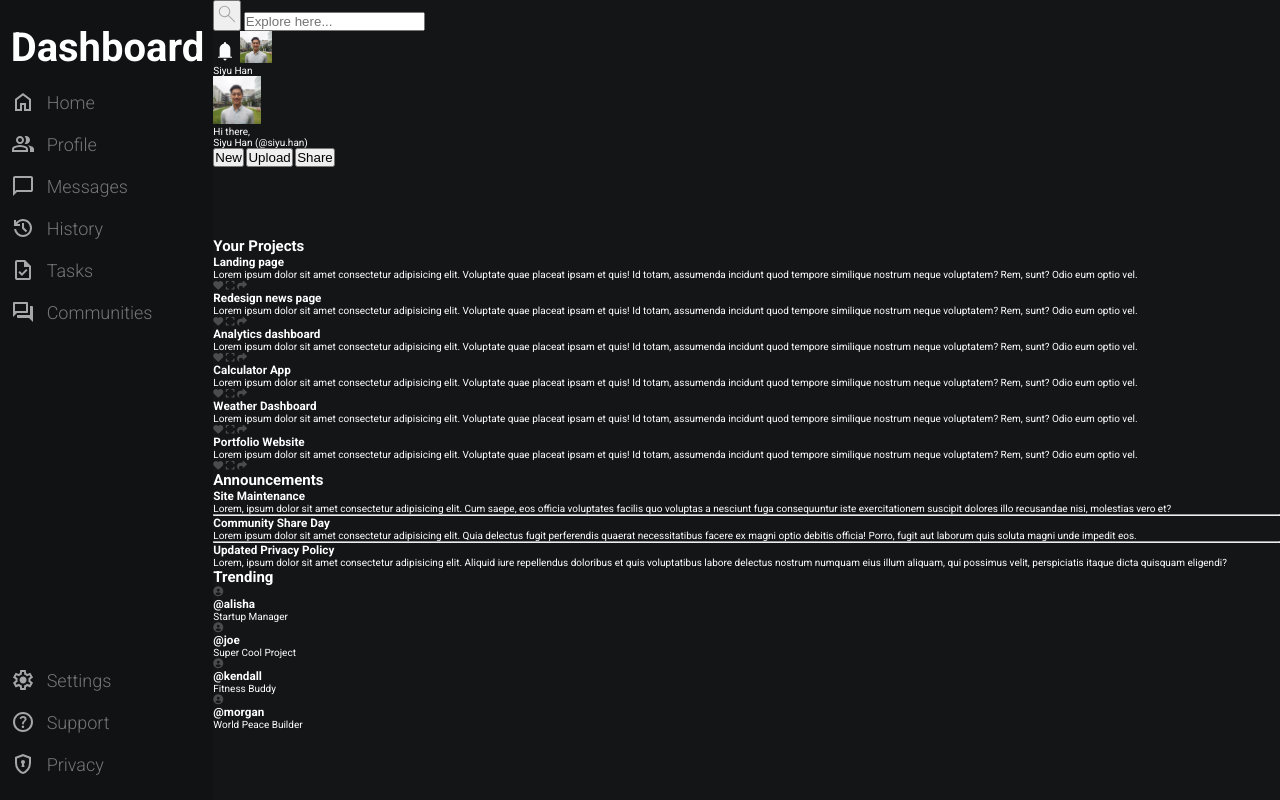
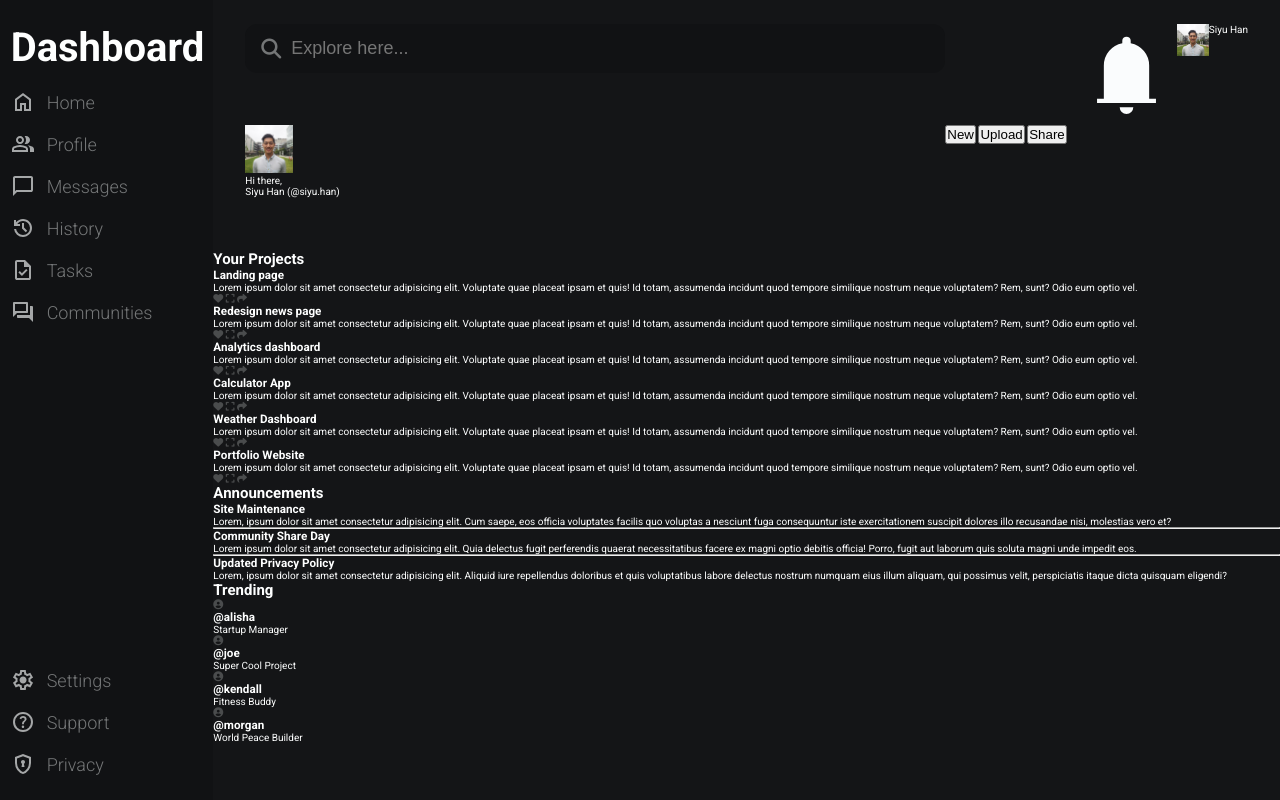
Before and after one commit to siyuhan2805/odin-dashboard, a plain HTML site: page index.html in a window 1280 px wide. Drawn offline with Linux system fonts and the light colour scheme.

Commit message:
Complete searchbar CSS

```diff
--- a/index.html
+++ b/index.html
@@ -53,7 +53,7 @@
             <div class="searchbar">
                 <form action="#" method="get">
                     <button>
-                        <img src="./icons/search_icon.svg" alt="searchbar icon">
+                        <i class="fa-solid fa-magnifying-glass fa-xl" style="color: #747677;"></i>
                     </button>
                     <input type="search" placeholder="Explore here...">
                 </form>
--- a/style.css
+++ b/style.css
@@ -7,6 +7,7 @@
        --background-sidebar: rgba(17, 18, 20);
        --background-main: rgba(17, 18, 20);
        --background-card: rgba(25, 26, 28);
+       --background-btn: rgba(42, 43, 47);
 
        /* Font styles */
        --sidebar-link-style: 300;
@@ -58,7 +59,7 @@ body {
 }
 
 /*********************/
-/* SIDEBAR CONTAINER */
+/* SIDEBAR CLASSES   */
 /*********************/
 
 .sidebar {
@@ -107,3 +108,53 @@ body {
 .lower-menu > div:last-child {
     margin-bottom: 0;
 }
+
+/*********************/
+/* HEADER CLASSES    */
+/*********************/
+
+/* SEARCHBAR */
+
+.header {
+    display: grid;
+    grid-template: 1fr 1fr / 1fr 1fr ;
+    padding: 2.4rem 3.2rem;
+}
+
+.searchbar {
+    width: 700px;
+}
+
+form {
+    background-color: var(--background-main);
+    padding: 1.4rem 1.6rem;
+    border-radius: 1.2rem;
+    display: flex;
+    gap: 1rem;
+}
+
+
+form > button {
+    border: none;
+    background-color: transparent;
+}
+
+
+form > input {
+    border: none;
+    background-color: transparent;
+    width: 100%;
+    font-size: var(--sidebar-link-size);
+    color: var(--section-heading-color);
+}
+
+form > input:focus {
+    outline: none;
+}
+
+/* ACCOUNT */
+
+.account {
+    display: flex;
+    justify-content: right;
+}
```
